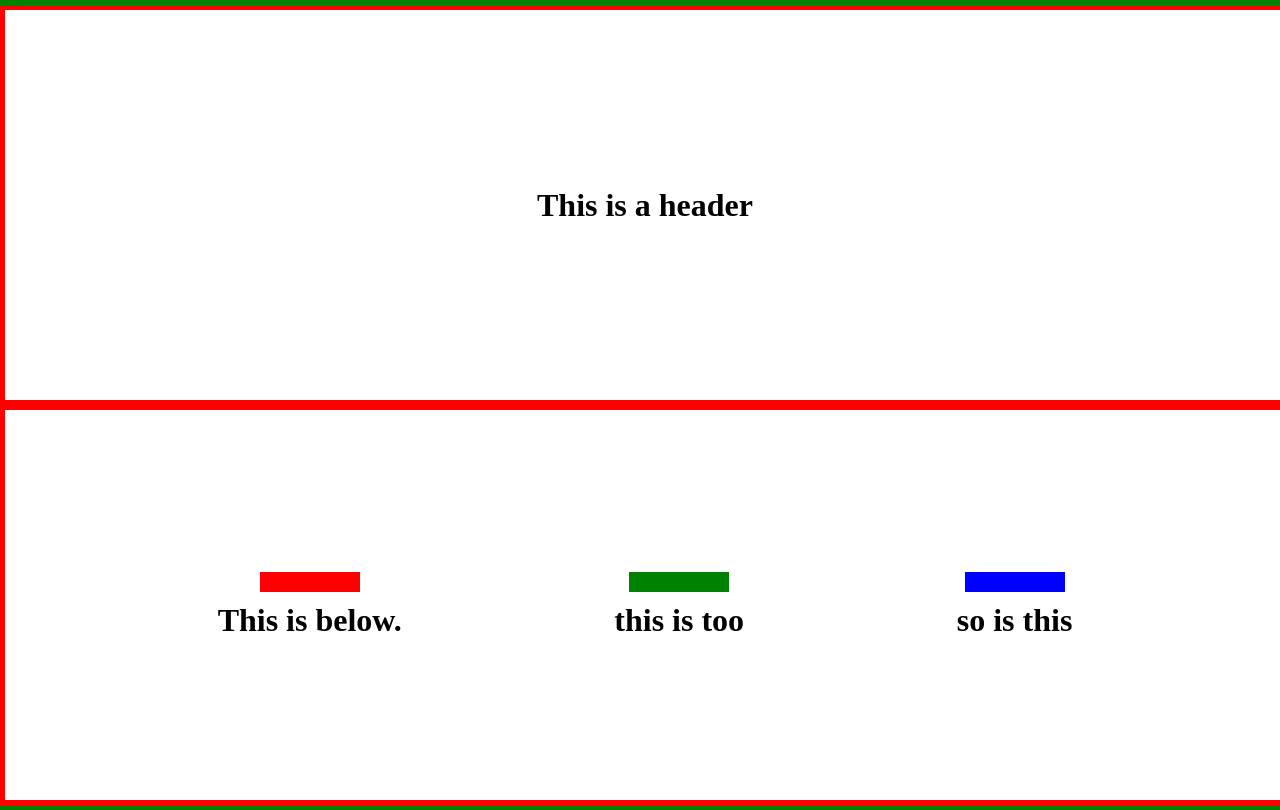
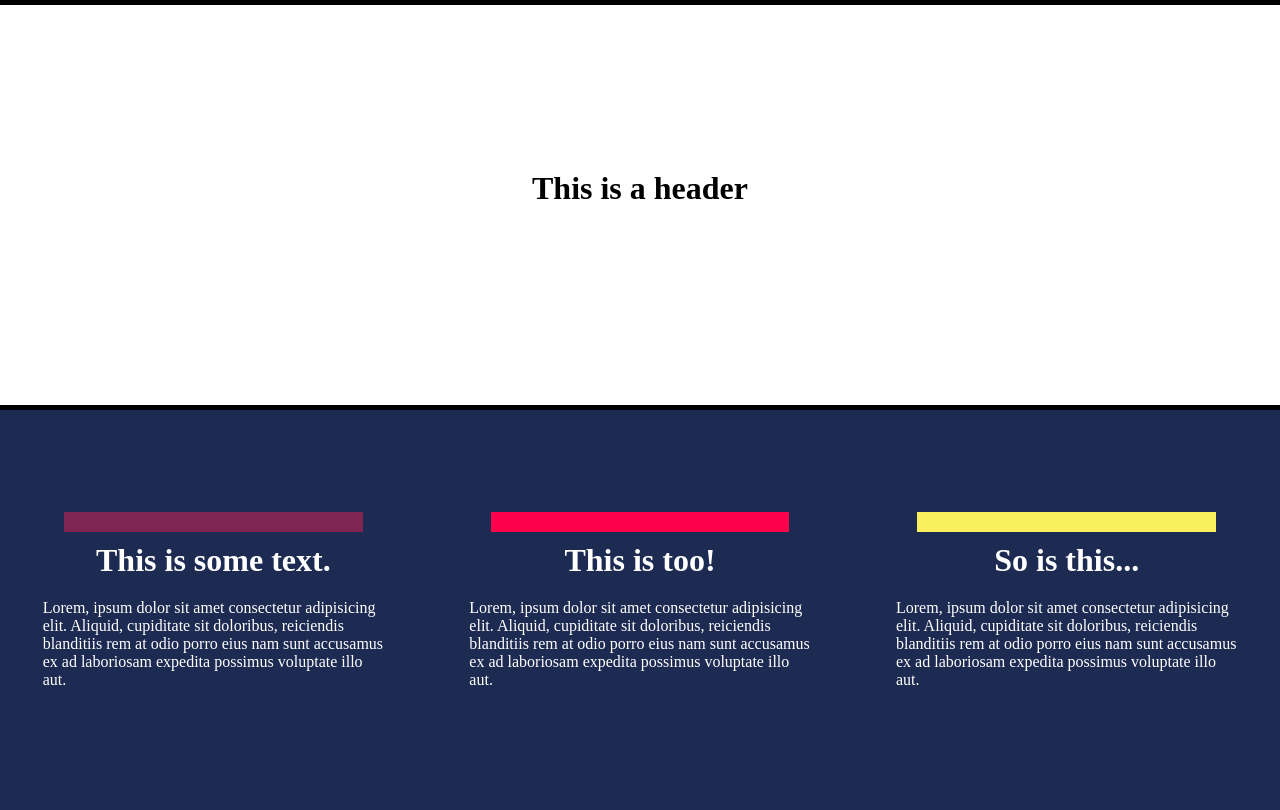
Before and after one commit to JonasNon/Responsive-website-1, a plain HTML site: page index.html in a window 1280 px wide. Drawn offline with Linux system fonts and the light colour scheme.

Commit message:
made a lot prettier and refined centering

```diff
--- a/index.html
+++ b/index.html
@@ -10,20 +10,24 @@
 
       <div class="top-section border1">
         <h1>This is a header</h1>
-
+        <h2>TOO SMALL PLEASE EXPAND</h2>
       </div>
       <div class="bottom-section">
         <div class="block">
           <div class="color-block" id="one"></div>
-          <h1>This is below.</h1>
+          <h1>This is some text.</h1>
+          <p>Lorem, ipsum dolor sit amet consectetur adipisicing elit. Aliquid, cupiditate sit doloribus, reiciendis blanditiis rem at odio porro eius nam sunt accusamus ex ad laboriosam expedita possimus voluptate illo aut.</p>
         </div>
         <div class="block">
           <div class="color-block" id="two"></div>
-          <h1>this is too</h1>
+          <h1>This is too!</h1>
+          <p>Lorem, ipsum dolor sit amet consectetur adipisicing elit. Aliquid, cupiditate sit doloribus, reiciendis blanditiis rem at odio porro eius nam sunt accusamus ex ad laboriosam expedita possimus voluptate illo aut.</p>
+
         </div>
         <div class="block">
           <div class="color-block" id="three"></div>
-          <h1>so is this</h1>
+          <h1>So is this...</h1>
+          <p>Lorem, ipsum dolor sit amet consectetur adipisicing elit. Aliquid, cupiditate sit doloribus, reiciendis blanditiis rem at odio porro eius nam sunt accusamus ex ad laboriosam expedita possimus voluptate illo aut.</p>
         </div>
 
 
--- a/styles.css
+++ b/styles.css
@@ -1,10 +1,11 @@
 body {
   margin: 0;
+  background-color: #1D2B53;
 }
 
 
 .border1 {
-  border: 5px solid cyan;
+  border: 5px solid black;
 
 }
 
@@ -13,28 +14,30 @@ body {
   justify-content: center;
   align-items: center;
   flex-direction: column;
+  padding-top: 0px;
+  width: 70%;
 }
 
 .color-block {
-  background-color: black;
+  /* background-color: black; */
   height: 20px;
-  width: 100px;
-  margin-bottom: 10px;
+  width: 70%;
+  /* margin-bottom: 10px; */
   display: flex;
   justify-content: center;
   align-items: center;
 }
 
 #one {
-  background-color: red;
+  background-color: #7E2553;
 }
 
 #two {
-  background-color: green;
+  background-color: #FF004D;
 }
 
 #three {
-  background-color: blue;
+  background-color: #FAEF5D;
 }
 
 p {
@@ -45,6 +48,8 @@ p {
   align-items: center;
   /* height: auto;
   width: auto; */
+  width: 80%;
+  padding: 10px 10px 10px 10px;
 }
 
 h1 {
@@ -52,11 +57,11 @@ h1 {
   /* border: 3px solid blue; */
   justify-content: center;
   align-items: center;
+  padding: 10px 10px 10px 10px;
 }
 
-@media (min-width: 576px) {
 .main-container {
-    border: 5px solid red;
+  /* border: 5px solid red; */
   height: 100vh;
   width: 100%;
   display: flex;
@@ -64,26 +69,49 @@ h1 {
   justify-content: space-evenly;
   align-items: center;
 
+
 }
 
 .top-section {
-    border: 5px solid red;
+  background-color: #6895D2;
+  /* border: 5px solid red;  */
   display: flex;
   height: 50vh;
   width: 100%;
+  flex-direction: column;
   justify-content: center;
   align-items: center;
-    flex: 1;
 }
 
 .bottom-section {
   display: flex;
   height: 50vh;
-    flex-direction: column;
+  width: 100%;
   justify-content: space-evenly;
   align-items: center;
   flex: 1;
 
+}
+
+h2 {
+  visibility: hidden;
+  color: red;
+  font-size: 30px;
+  flex: 0;
+  margin: 0;
+}
+
+@media (min-width: 576px) {
+
+
+  .top-section {
+    background-color: #6895D2;
+  }
+
+  .bottom-section {
+    height: 200vh;
+    flex-direction: column;
+    background-color: white;
   }
 
 }
@@ -92,33 +120,25 @@ h1 {
 @media (min-width: 992px) {
 
   .main-container {
-    border: 5px solid green;
-    height: 100vh;
-    width: 100%;
-    display: flex;
+    /* border: 5px solid green; */
     flex-direction: column;
-    justify-content: center;
-    align-items: center;
+
   }
 
   .top-section {
-    border: 5px solid red;
-    display: flex;
-    flex-direction: row;
-    justify-content: center;
-    align-items: center;
-    width: 100%;
-    flex: 1;
+    background-color: white;
    }
 
   .bottom-section {
-    border: 5px solid red;
-    display: flex;
     flex-direction: row;
-    justify-content: space-evenly;
-    align-items: center;
-    width: 100%;
-    flex: 1;
+    background-color: #1D2B53;
+    color: white;
   }
 
 }
+
+@media (max-width: 575px) {
+  h2 {
+    visibility: visible;
+  }
+}
```
Lines whose indentation alone changed are shown as unchanged.
